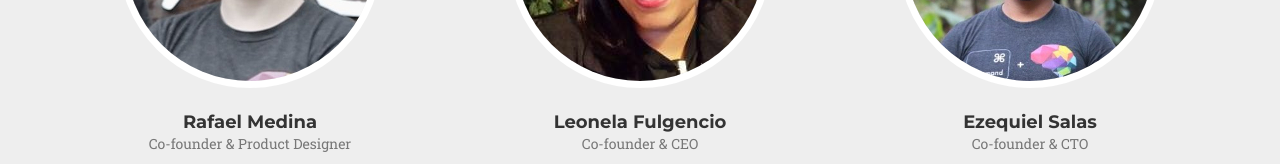
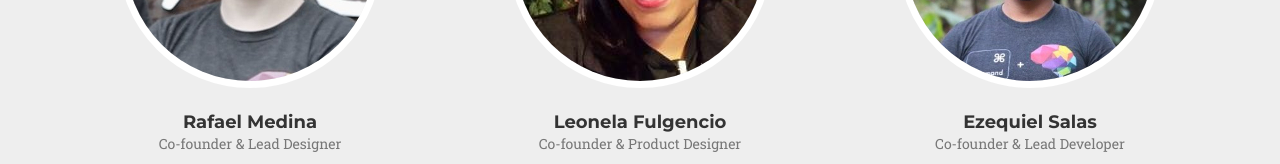
Before and after one commit to ezequielsalas/restack-demo-page, a website: page index.html in a window 1280 px wide. Shown: the part 5020-5184 px from the top of the page. Drawn offline with nearby package versions, Linux system fonts and the light colour scheme; a web font is replaced by a local one.

Commit message:
fixing previous commit

```diff
--- a/index.html
+++ b/index.html
@@ -317,7 +317,7 @@
                         <img src="img/team/1.jpg" class="img-responsive img-circle" alt="">
 
                         <h4>Rafael Medina</h4>
-                        <p class="text-muted">Co-founder & Product Designer</p>
+                        <p class="text-muted">Co-founder & Lead Designer</p>
 
                         <ul class="list-inline social-buttons">
                             <li><a href="#"><i class="fa fa-twitter"></i></a>
@@ -334,7 +334,7 @@
                         <img src="img/team/2.jpg" class="img-responsive img-circle" alt="">
 
                         <h4>Leonela Fulgencio</h4>
-                        <p class="text-muted">Co-founder & CEO</p>
+                        <p class="text-muted">Co-founder & Product Designer</p>
                         <ul class="list-inline social-buttons">
                             <li><a href="#"><i class="fa fa-twitter"></i></a>
                             </li>
@@ -350,7 +350,7 @@
                         <img src="img/team/3.jpg" class="img-responsive img-circle" alt="">
 
                         <h4>Ezequiel Salas</h4>
-                        <p class="text-muted">Co-founder & CTO</p>
+                        <p class="text-muted">Co-founder & Lead Developer</p>
                         <ul class="list-inline social-buttons">
                             <li><a href="#"><i class="fa fa-twitter"></i></a>
                             </li>
```
